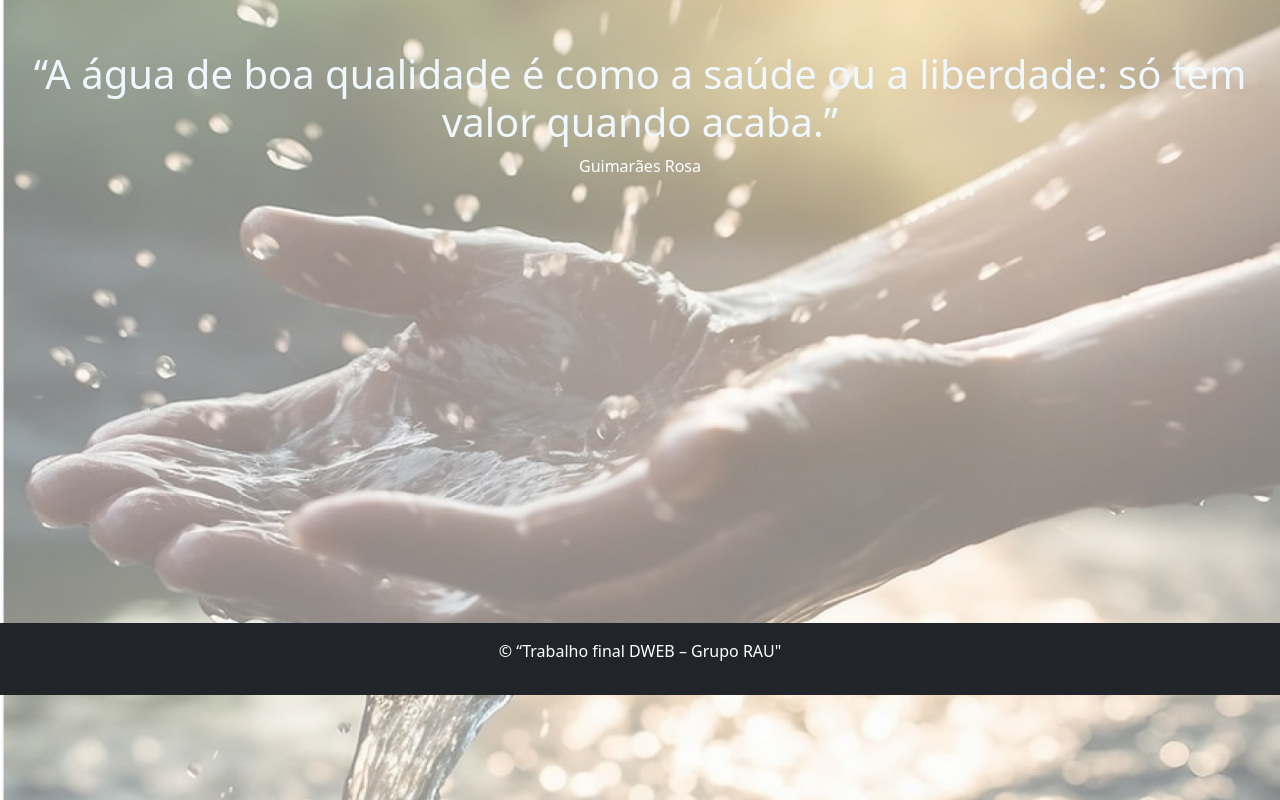
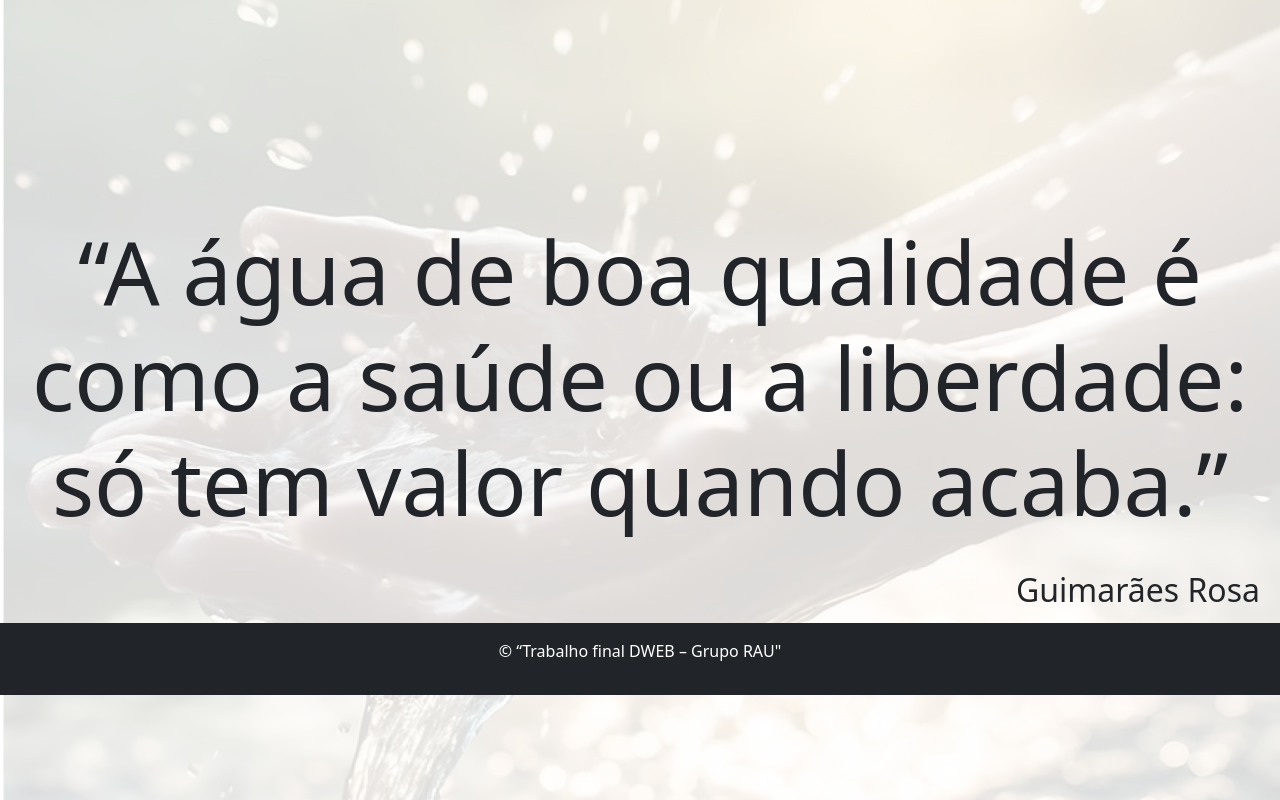
Before and after one commit to pablomontalvao/trabalho-dev-web1, a PHP site: page / in a window 1280 px wide. Shown: the part 105-905 px from the top of the page. Run offline with PHP 8.4, Linux system fonts and the light colour scheme.

Commit message:
adding new stuffs

```diff
--- a/index.html
+++ b/index.html
@@ -16,7 +16,7 @@
 
 
       <a class="navbar-brand" href="index.html">
-        <img src="foto_RAU_azul.png" alt="Logo da Empresa" class="logo">
+        <img src="imagem/foto_RAU_azul.png" alt="Logo da Empresa" class="logo">
       </a>
 
 
@@ -40,14 +40,10 @@
   </nav>
 
 
-   <div class="main-content">
-    <!-- Conteúdo que você quer colocar por cima da imagem -->
-    <h1 style="color:aliceblue; text-align:center; padding-top:50px;">“A água de boa qualidade é como a saúde ou a liberdade: só tem valor quando acaba.”</h1>
-    <p style="color:white; text-align:center;">Guimarães Rosa</p>
-  </div>
-
-
-
+  <div class="main-content">
+  <h1>“A água de boa qualidade é como a saúde ou a liberdade: só tem valor quando acaba.”</h1>
+  <p class="author">Guimarães Rosa</p>
+</div>
 
 
   <footer class="bg-dark text-white text-center py-3 mt-auto w-100" style="position: fixed; left: 0; bottom: 0;">
--- a/style.css
+++ b/style.css
@@ -4,12 +4,20 @@
   height: auto;   /* mantém proporção */
 }
 
+/* Container principal */
 .main-content {
   position: relative;
-  min-height: 100vh;
-  padding-bottom: 50px;
+  min-height: 100vh;       /* ocupa toda a altura da tela */
+  display: flex;           /* usa flexbox para centralizar conteúdo */
+  flex-direction: column;
+  justify-content: center; /* centraliza verticalmente */
+  align-items: center;     /* centraliza horizontalmente */
+  text-align: center;
+  padding: 40px 20px;      /* espaçamento interno */
+  box-sizing: border-box;  /* garante que padding não aumente tamanho total */
 }
 
+/* Imagem de fundo */
 .main-content::before {
   content: "";
   position: absolute;
@@ -17,10 +25,35 @@
   left: 0;
   width: 100%;
   height: 100%;
-  background-image: url("pegada-hidrica 1.jpg");
+  background-image: url("imagem/pegada-hidrica.jpg");
   background-size: cover;
   background-position: center;
   background-repeat: no-repeat;
-  opacity: 1.0; /* ajusta a transparência */
-  z-index: -1;   /* fica atrás do conteúdo */
+  opacity: 0.3;  /* transparência suave para o fundo */
+  z-index: -1;    /* fica atrás do conteúdo */
 }
+
+/* Título */
+.main-content h1 {
+  text-align: center;       /* mantém o título centralizado */
+  padding-top: 50px;
+  font-size: 5.5rem;
+  margin-bottom: 20px;
+}
+
+.main-content .author {
+  text-align: right;        /* autor alinhado à direita */
+  font-size: 2rem;          /* tamanho menor que o título */
+  margin-top: 10px;
+  width: 100%;              /* garante que ocupe toda a largura da div */
+}
+
+/* Responsivo */
+@media (max-width: 768px) {
+  .main-content h1 {
+    font-size: 2.5rem;
+  }
+  .main-content p {
+    font-size: 1.2rem;
+  }
+}
```
Also changed, not shown: imagem/foto_RAU_azul.png (renamed from foto_RAU_azul.png), imagem/pegada-hidrica.jpg (renamed from pegada-hidrica 1.jpg).
